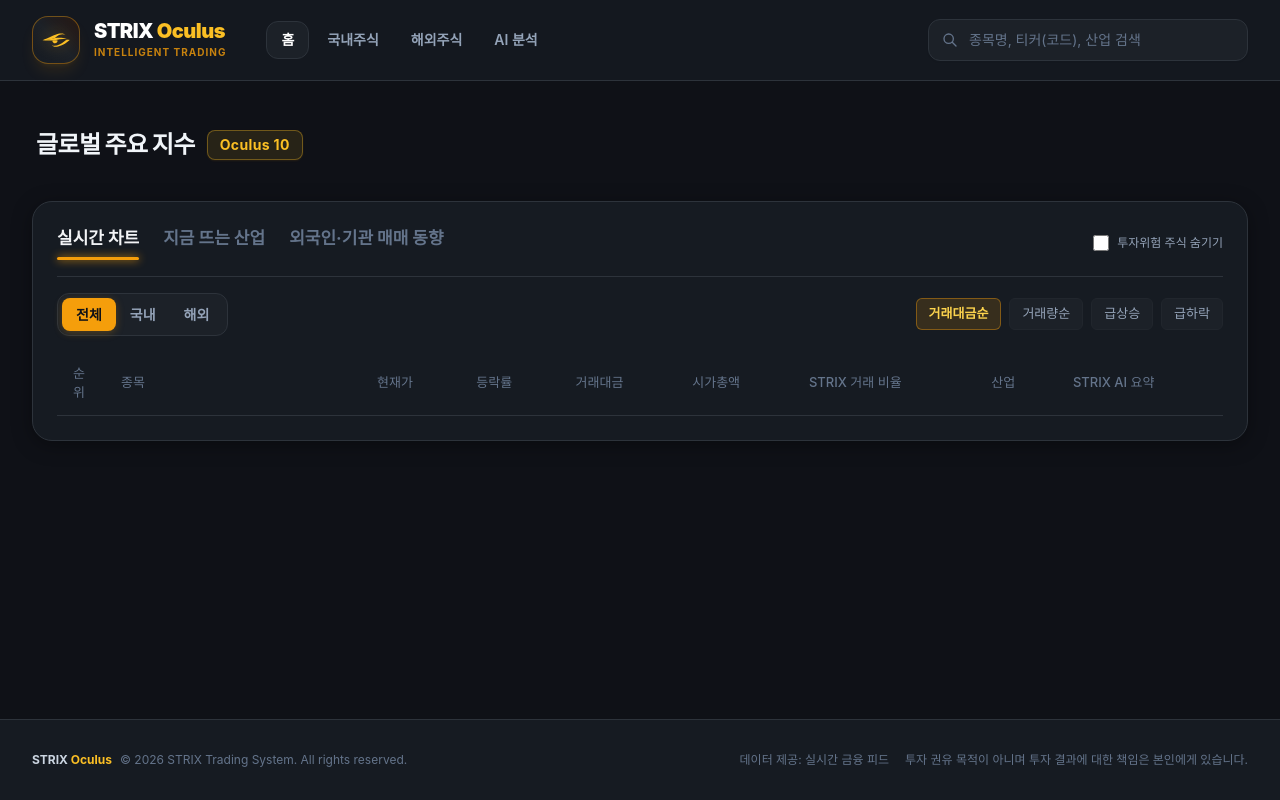
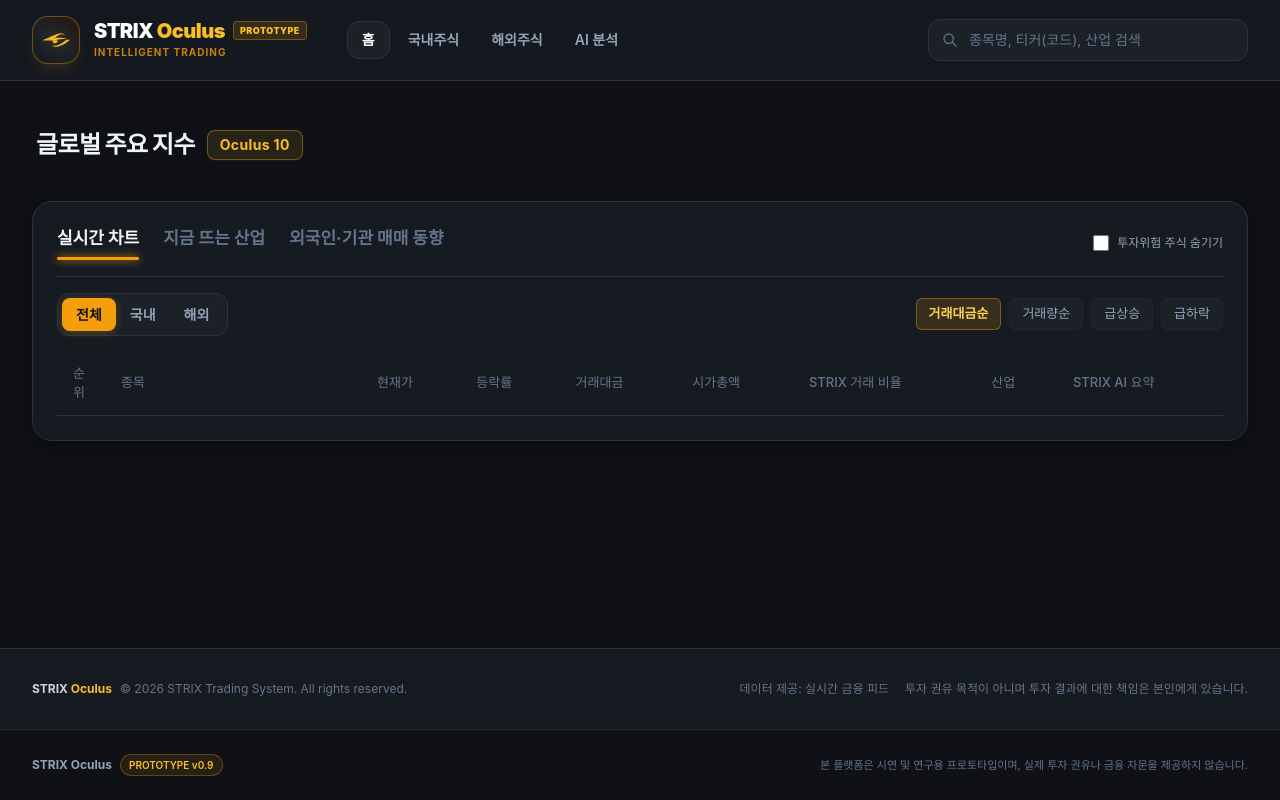
Before and after one commit to STRIX0813/strix-oculus, a plain HTML site: page static/index.html in a window 1280 px wide. Drawn offline with nearby package versions, Linux system fonts and the light colour scheme; no server answers; a web font is replaced by a local one.

Commit message:
Add files via upload

```diff
--- a/static/index.html
+++ b/static/index.html
@@ -31,7 +31,10 @@
                         </svg>
                     </div>
                     <div class="flex flex-col">
-                        <span class="text-xl font-black tracking-tight text-white leading-none">STRIX <span class="text-amber-400">Oculus</span></span>
+                        <div class="flex items-center gap-2">
+                            <span class="text-xl font-black tracking-tight text-white leading-none">STRIX <span class="text-amber-400">Oculus</span></span>
+                            <span class="text-[9px] font-black text-amber-400 px-1.5 py-0.5 rounded bg-amber-500/15 border border-amber-500/35 uppercase tracking-wider">PROTOTYPE</span>
+                        </div>
                         <span class="text-[10px] font-bold text-amber-500/80 tracking-widest mt-1">INTELLIGENT TRADING</span>
                     </div>
                 </a>
@@ -237,7 +240,20 @@
         </div>
     </div>
 
+    <!-- Footer Disclaimer -->
+    <footer class="mt-auto border-t border-[#21262D] py-6 text-center text-xs text-slate-500">
+        <div class="max-w-7xl mx-auto px-4 sm:px-6 lg:px-8 flex flex-col sm:flex-row items-center justify-between gap-3">
+            <div class="flex items-center gap-2">
+                <span class="font-bold text-slate-400">STRIX Oculus</span>
+                <span class="text-[10px] text-amber-400 font-semibold px-2 py-0.5 rounded-full bg-amber-500/10 border border-amber-500/30">PROTOTYPE v0.9</span>
+            </div>
+            <p class="text-[11px] text-slate-500">
+                본 플랫폼은 시연 및 연구용 프로토타입이며, 실제 투자 권유나 금융 자문을 제공하지 않습니다.
+            </p>
+        </div>
+    </footer>
+
     <!-- Scripts -->
-    <script src="/static/js/app.js?v=2.2"></script>
+    <script src="/static/js/app.js?v=2.3"></script>
 </body>
 </html>
```
